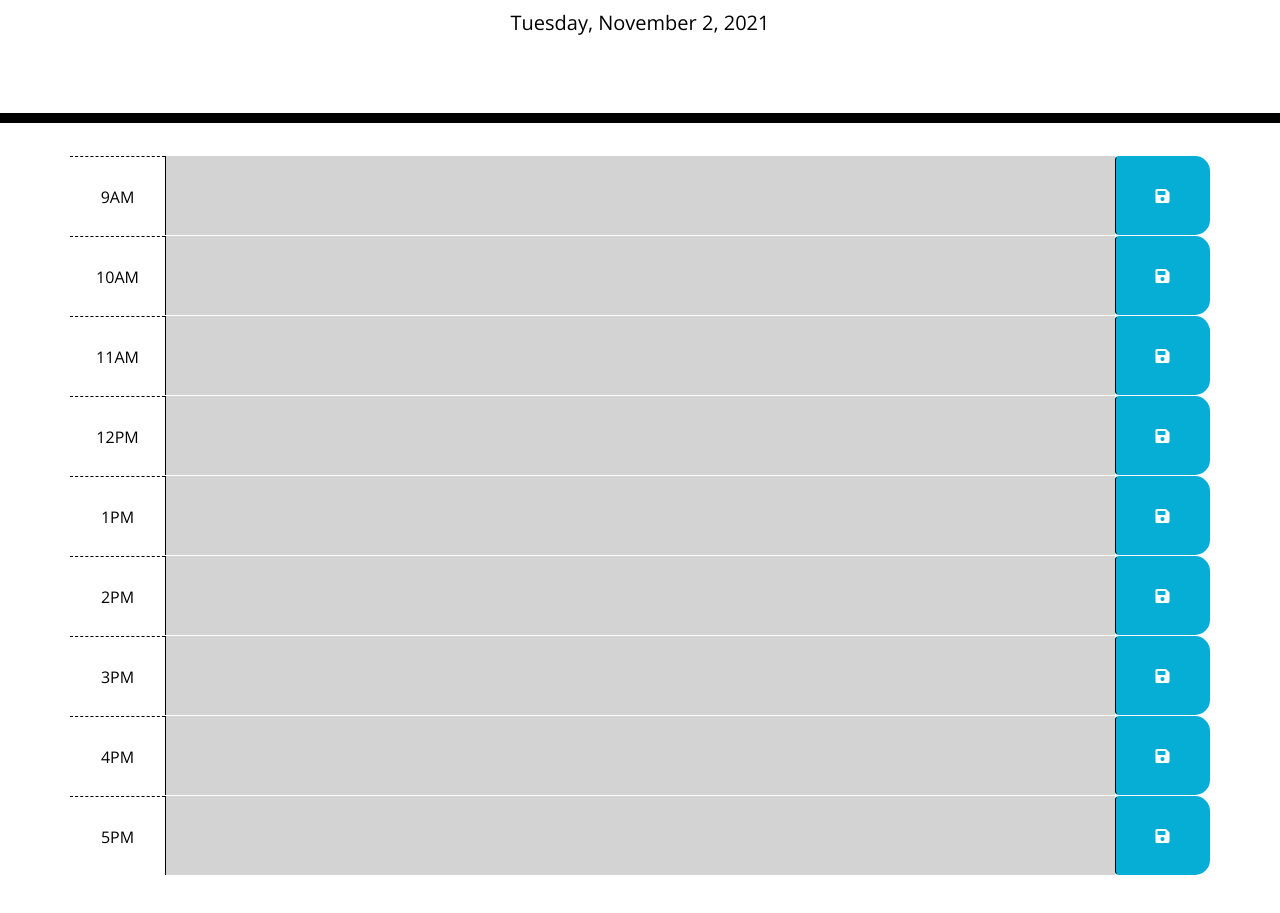
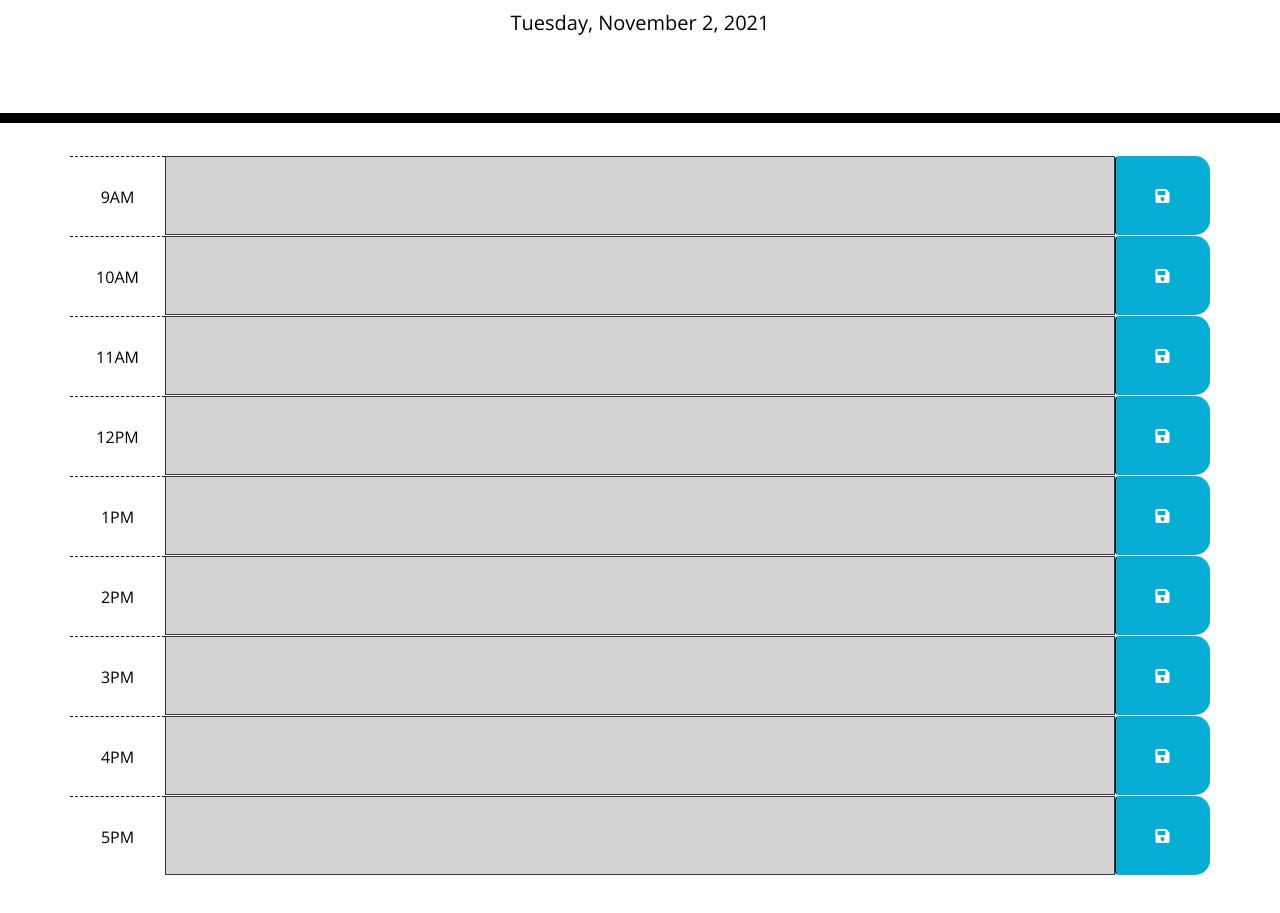
Before and after one commit to andrewyu22/daily-planner, a plain HTML site: page index.html in a window 1280 px wide. Shown: the part 181-1094 px from the top of the page. Drawn offline with nearby package versions, Linux system fonts and the light colour scheme.

Commit message:
added border

```diff
--- a/index.html
+++ b/index.html
@@ -25,63 +25,63 @@
       <div class="col-md-1 hour">
         9AM
       </div>
-      <textarea class="col-md-10 description"></textarea>
+      <textarea class="col-md-10 border border-dark description"></textarea>
       <button class="btn saveBtn col-md-1 fas fa-save"></button>
     </div>
     <div id="hour-10" class="row time-block">
       <div class="col-md-1 hour">
         10AM
       </div>
-      <textarea class="col-md-10 description"></textarea>
+      <textarea class="col-md-10 border border-dark description"></textarea>
       <button class="btn saveBtn col-md-1 fas fa-save"></button>
     </div>
     <div id="hour-11" class="row time-block">
       <div class="col-md-1 hour">
         11AM
       </div>
-      <textarea class="col-md-10 description"></textarea>
+      <textarea class="col-md-10 border border-dark description"></textarea>
       <button class="btn saveBtn col-md-1 fas fa-save"></button>
     </div>
     <div id="hour-12" class="row time-block">
       <div class="col-md-1 hour">
         12PM
       </div>
-      <textarea class="col-md-10 description"></textarea>
+      <textarea class="col-md-10 border border-dark description"></textarea>
       <button class="btn saveBtn col-md-1 fas fa-save"></button>
     </div>
     <div id="hour-13" class="row time-block">
       <div class="col-md-1 hour">
         1PM
       </div>
-      <textarea class="col-md-10 description"></textarea>
+      <textarea class="col-md-10 border border-dark description"></textarea>
       <button class="btn saveBtn col-md-1 fas fa-save"></button>
     </div>
     <div id="hour-14" class="row time-block">
       <div class="col-md-1 hour">
         2PM
       </div>
-      <textarea class="col-md-10 description"></textarea>
+      <textarea class="col-md-10 border border-dark description"></textarea>
       <button class="btn saveBtn col-md-1 fas fa-save"></button>
     </div>
     <div id="hour-15" class="row time-block">
       <div class="col-md-1 hour">
         3PM
       </div>
-      <textarea class="col-md-10 description"></textarea>
+      <textarea class="col-md-10 border border-dark description"></textarea>
       <button class="btn saveBtn col-md-1 fas fa-save"></button>
     </div>
     <div id="hour-16" class="row time-block">
       <div class="col-md-1 hour">
         4PM
       </div>
-      <textarea class="col-md-10 description"></textarea>
+      <textarea class="col-md-10 border border-dark description"></textarea>
       <button class="btn saveBtn col-md-1 fas fa-save"></button>
     </div>
     <div id="hour-17" class="row time-block">
       <div class="col-md-1 hour">
         5PM
       </div>
-      <textarea class="col-md-10 description"></textarea>
+      <textarea class="col-md-10 border border-dark description"></textarea>
       <button class="btn saveBtn col-md-1 fas fa-save"></button>
     </div>
   </div>
```
